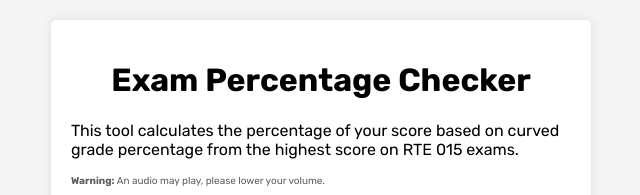
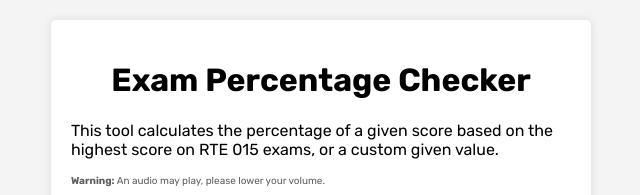
Before and after one commit to unitedastronomer/posipercentgrade, a plain HTML site: page index.html in a window 1280 px wide. Shown: the top 195 px of the page, without its empty margins (319-959 px from the left). Drawn offline with nearby package versions, Linux system fonts and the light colour scheme.

Commit message:
reword sentence

```diff
--- a/index.html
+++ b/index.html
@@ -174,7 +174,7 @@
 <body>
     <div class="container">
         <h1>Exam Percentage Checker</h1>
-        <p>This tool calculates the percentage of your score based on curved grade percentage from the highest score on RTE 015 exams.</p>
+        <p>This tool calculates the percentage of a given score based on the highest score on RTE 015 exams, or a custom given value.</p>
         <p class="warningMute"> <b>Warning:</b> An audio may play, please lower your volume.</p>
         <div class="button-group">
             <button class="score-button" data-score="96">P1</button>
```
